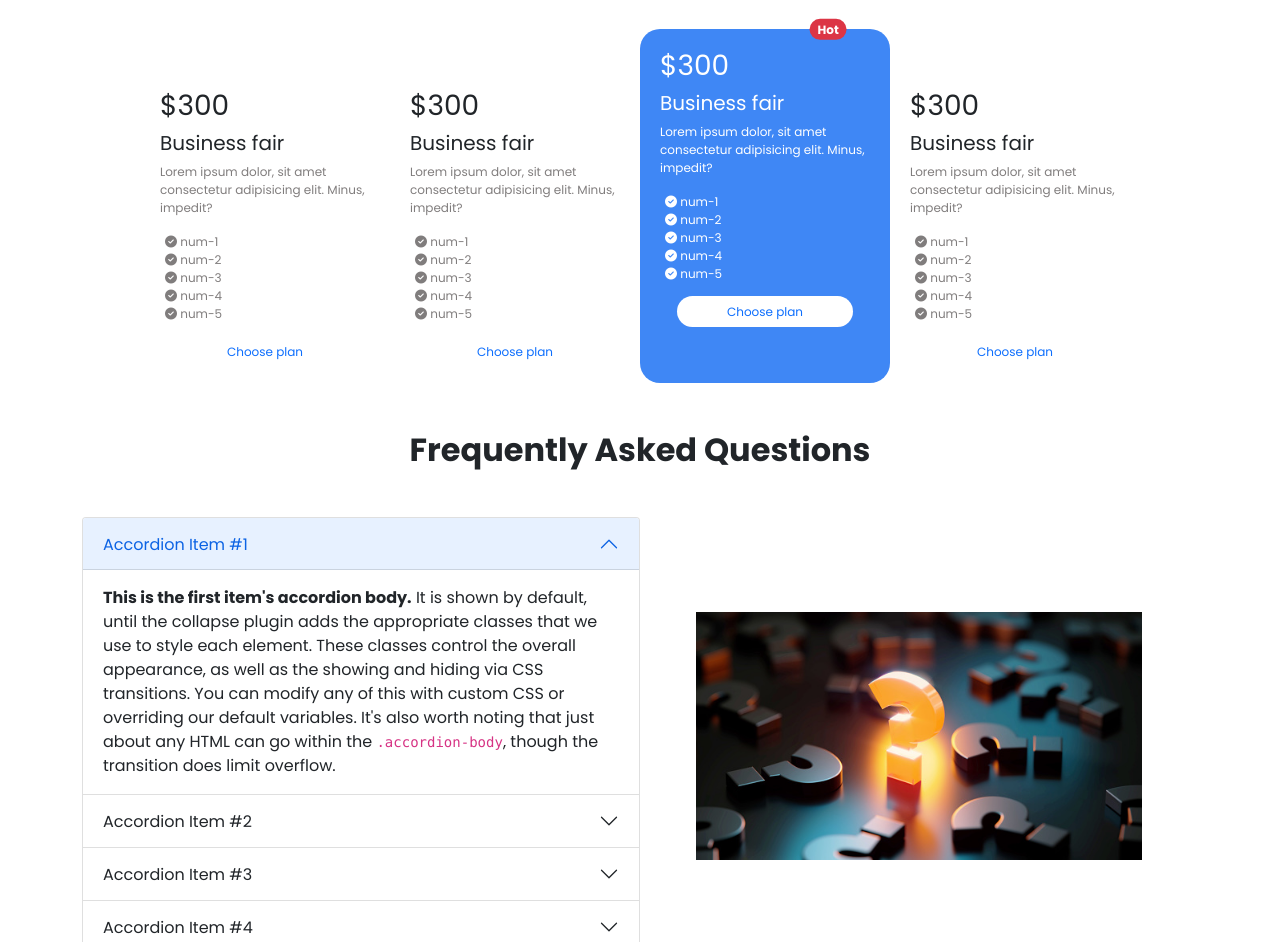
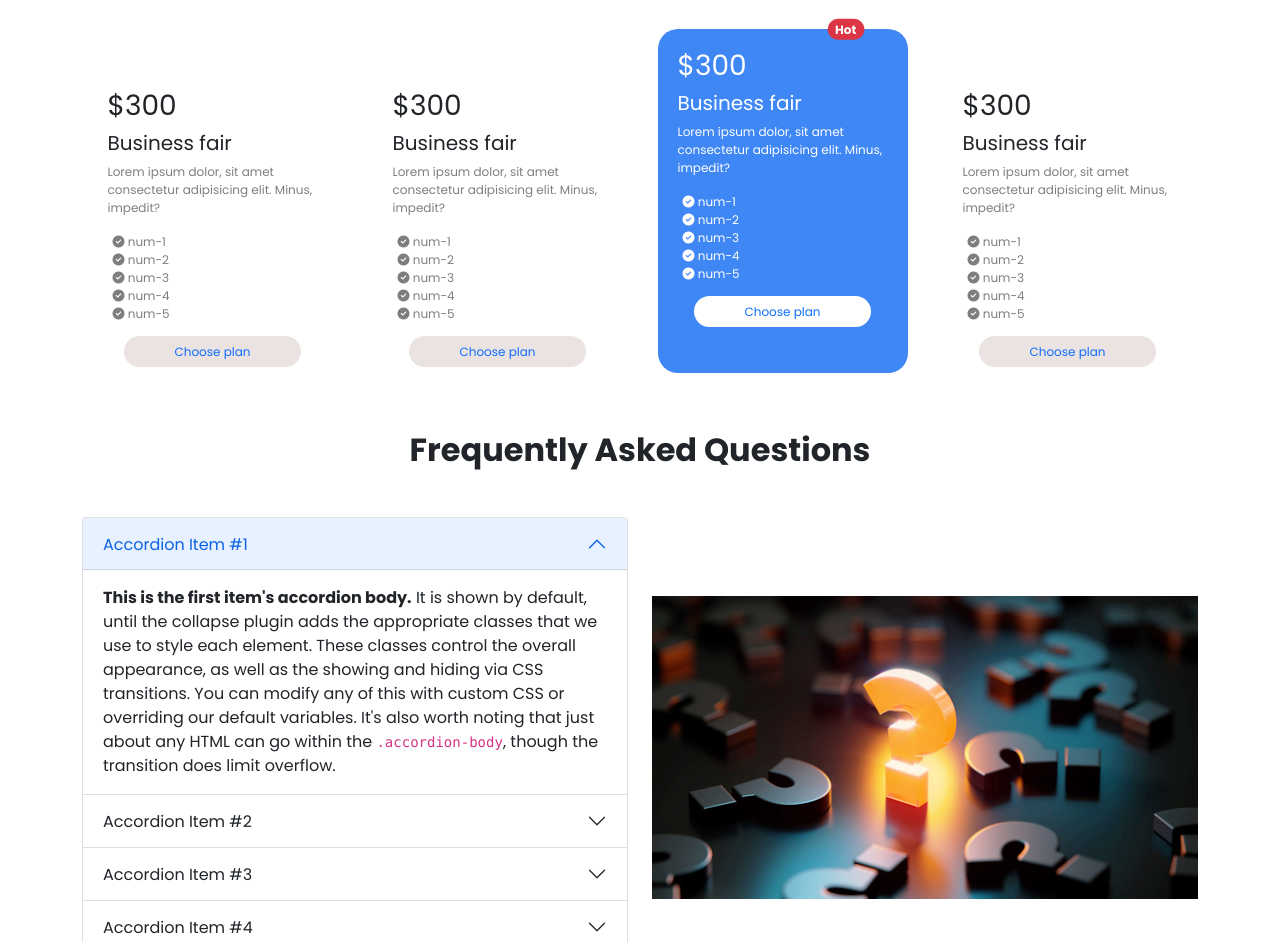
Before and after one commit to KhalilurRahmanKhan/start-convention-center, a plain HTML site: page index.html in a window 1280 px wide. Shown: the part 677-1619 px from the top of the page. Drawn offline with nearby package versions, Linux system fonts and the light colour scheme.

Commit message:
responsive complete

```diff
--- a/index.html
+++ b/index.html
@@ -88,10 +88,13 @@
   </div>
 
   <!-- package section -->
-  <div class="container ">
-    <h2 class="text-center my-5 fw-bold">Our package</h2>
-    <div class="packages d-flex justify-content-center">
-      <div class="package">
+
+  <div class="container">
+    <h2 class="text-center my-5 fw-bold">Our packages</h2>
+
+    <div class="row">
+      <div class="col-md-3 col-sm-12 ">
+        <div class="package mx-auto">
           <h3>$300</h3>
           <h5>Business fair</h5>
           <p>Lorem ipsum dolor, sit amet consectetur adipisicing elit. Minus, impedit?</p>
@@ -103,10 +106,12 @@
             <li><i class="fas fa-check-circle"></i> num-5</li>
           </ul>
           <div class="text-center">
-          <a href="" class="text-decoration-none ">Choose plan</a>
+            <a href="" class="plan-btn ">Choose plan</a>
           </div>
         </div>
-      <div class="package">
+      </div>
+      <div class="col-md-3 col-sm-12">
+        <div class="package mx-auto">
           <h3>$300</h3>
           <h5>Business fair</h5>
           <p>Lorem ipsum dolor, sit amet consectetur adipisicing elit. Minus, impedit?</p>
@@ -118,10 +123,15 @@
             <li><i class="fas fa-check-circle"></i> num-5</li>
           </ul>
           <div class="text-center">
-          <a href="" class="text-decoration-none ">Choose plan</a>
+            <a href="" class="plan-btn ">Choose plan</a>
           </div>
         </div>
-      <div class="package position-relative">
+      </div>
+
+
+
+      <div class="col-md-3 col-sm-12">
+        <div class="package position-relative colored-package mx-auto">
           <h3>$300</h3>
           <h5>Business fair</h5>
           <p>Lorem ipsum dolor, sit amet consectetur adipisicing elit. Minus, impedit?</p>
@@ -141,7 +151,12 @@
             <span class="visually-hidden">unread messages</span>
           </span>
         </div>
-      <div class="package">
+      </div>
+
+
+
+      <div class="col-md-3 col-sm-12">
+        <div class="package mx-auto">
           <h3>$300</h3>
           <h5>Business fair</h5>
           <p>Lorem ipsum dolor, sit amet consectetur adipisicing elit. Minus, impedit?</p>
@@ -153,19 +168,18 @@
             <li><i class="fas fa-check-circle"></i> num-5</li>
           </ul>
           <div class="text-center">
-          <a href="" class="text-decoration-none ">Choose plan</a>
+            <a href="" class="plan-btn ">Choose plan</a>
           </div>
         </div>
       </div>
-
     </div>
-
+  </div>
   <!-- question section -->
 
-  <div class="container">
+  <div class=" container">
     <h2 class="text-center my-5 fw-bold">Frequently Asked Questions</h2>
-    <div class="question-div d-flex justify-content-evenly">
-      <div class="question-content">
+    <div class="row">
+      <div class="col-md-6 col-sm-12 mb-4">
         <div class="accordion" id="accordionExample">
           <div class="accordion-item">
             <h2 class="accordion-header" id="headingOne">
@@ -241,11 +255,13 @@
           </div>
         </div>
       </div>
-      <div class="question-img">
+      <div class="col-md-6 col-sm-12 question-img">
         <img src="images/question.jpg" alt="">
       </div>
+
     </div>
   </div>
+
 
   <!-- news section -->
 
@@ -291,11 +307,15 @@
 
   <footer>
     <div class="container">
-      <div class="row pt-5">
-        <div class="col-md-8 d-flex align-items-center ps-5">
+      <div class="row footer d-flex flex-column-reverse flex-md-row">
+
+          <div class="col-md-6 col-sm-10 d-flex align-items-center justify-content-center justify-content-md-start">
             <p>© 2020 bike. All rights reserved</p>
           </div>
-        <div class="col-md-4 d-flex justify-content-center align-items-center flex-column ">
+
+          <div
+            class="col-md-6 col-sm-12 d-flex align-items-center justify-content-center justify-content-md-end">
+            <div class="d-flex justify-content-center align-items-center flex-column pb-5">
               <p>Get the app</p>
               <div class="store-logo">
                 <a href=""><img src="images/app.png" alt=""></a>
@@ -304,6 +324,11 @@
                 <a href=""><img src="images/play.png" alt=""></a>
               </div>
             </div>
+
+          </div>
+
+
+
       </div>
     </div>
   </footer>
--- a/style.css
+++ b/style.css
@@ -30,19 +30,26 @@
 .package a{
     font-size: 12px;
 }
-.package:nth-child(3){
+.plan-btn{
+    text-decoration: none;
+    background-color: rgb(235, 226, 226);
+    padding: 7px 50px;
+    border-radius: 25px;
+}
+.colored-package{
     background-color: #3F87F5;
     color: white;
     border-radius: 20px;
     padding-top: 20px;
+    padding-bottom: 50px;
 }
-.package:nth-child(3) li{
+.colored-package li{
     color: white;
 }
-.package:nth-child(3) p{
+.colored-package p{
     color: white;
 }
-.package:nth-child(3) a{
+.colored-package a{
     background-color: white;
     padding: 7px 50px;
     border-radius: 25px;
@@ -51,17 +58,14 @@
     right: 10%;
 }
 
-.question-content{
-    width: 50%;
-}
+
 .question-img{
-    width: 50%;
     display: flex;
     justify-content: center;
     align-items: center;
 }
 .question-img img{
-    width: 80%;
+    width: 100%;
 }
 
 
@@ -81,10 +85,12 @@
 }
 
 footer{
-    height: 200px;
     background-color: #0B0D17;
     margin-top: 50px;
     color: white;
+}
+.footer{
+    height: 300px;
 }
 .store-logo{
     width: 150px;
```
Lines whose indentation alone changed are shown as unchanged.
